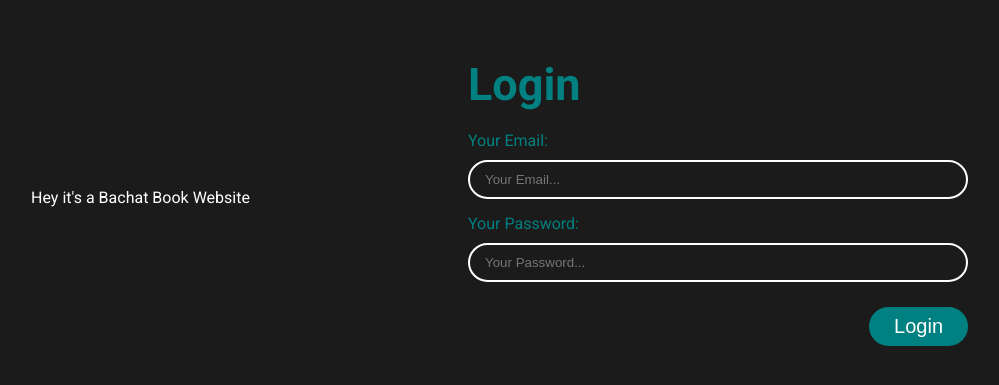
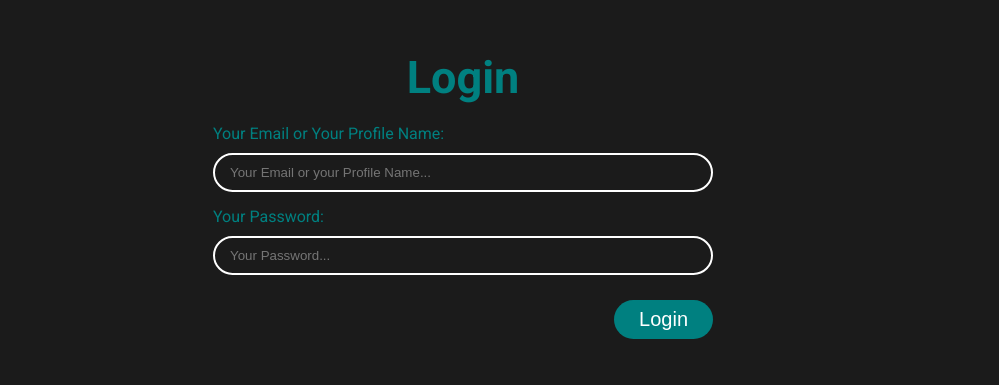
Before and after one commit to ZAINKHAN25/Bachat-Book, a React (Create React App) app: page /login in a window 1280 px wide. Shown: the part 203-588 px from the top of the page, without its empty margins (177-1176 px from the left). Built offline with nearby package versions, Linux system fonts and the light colour scheme.

Commit message:
SOme Changes

```diff
--- a/src/pages/Loading/App.jsx
+++ b/src/pages/Loading/App.jsx
@@ -14,6 +14,7 @@ function LoadinPage() {
             top={0}
             left={0}
             bg={"rgba(0,0,0,80%)"}
+            overflow={"hidden"}
         >
             <PuffLoader
                 size={150}
--- a/src/pages/Login/App.jsx
+++ b/src/pages/Login/App.jsx
@@ -3,7 +3,7 @@ import React from 'react';
 import { Box, Button, Heading, Input, Text } from '@chakra-ui/react';
 
 
-// Login Page Function
+
 function LoginPage() {
   return (
     <Box
@@ -25,24 +25,6 @@ function LoginPage() {
         my={5}
         gap={15}
       >
-
-        <Box>
-          Hey it's a Bachat Book Website
-        </Box>
-      </Box>
-      <Box
-        display={"flex"}
-        flexDirection={"column"}
-        justifyContent={"center"}
-        alignItems={"start"}
-        flex={1}
-        minW={200}
-        my={5}
-        gap={15}
-      >
-        <Box>
-
-        </Box>
 
         <Heading
           color={`var(--teal)`}
@@ -70,7 +52,7 @@ function LoginPage() {
             gap={10}
           >
             <Text>
-              Your Email:
+              Your Email or Your Profile Name:
             </Text>
             <Input
               w={500}
@@ -82,8 +64,8 @@ function LoginPage() {
               borderRadius={20}
               outline={"none"}
               type={'email'}
-              placeholder={"Your Email..."}
-              />
+              placeholder={"Your Email or your Profile Name..."}
+            />
           </Box>
           <Box
             display={"flex"}
```
